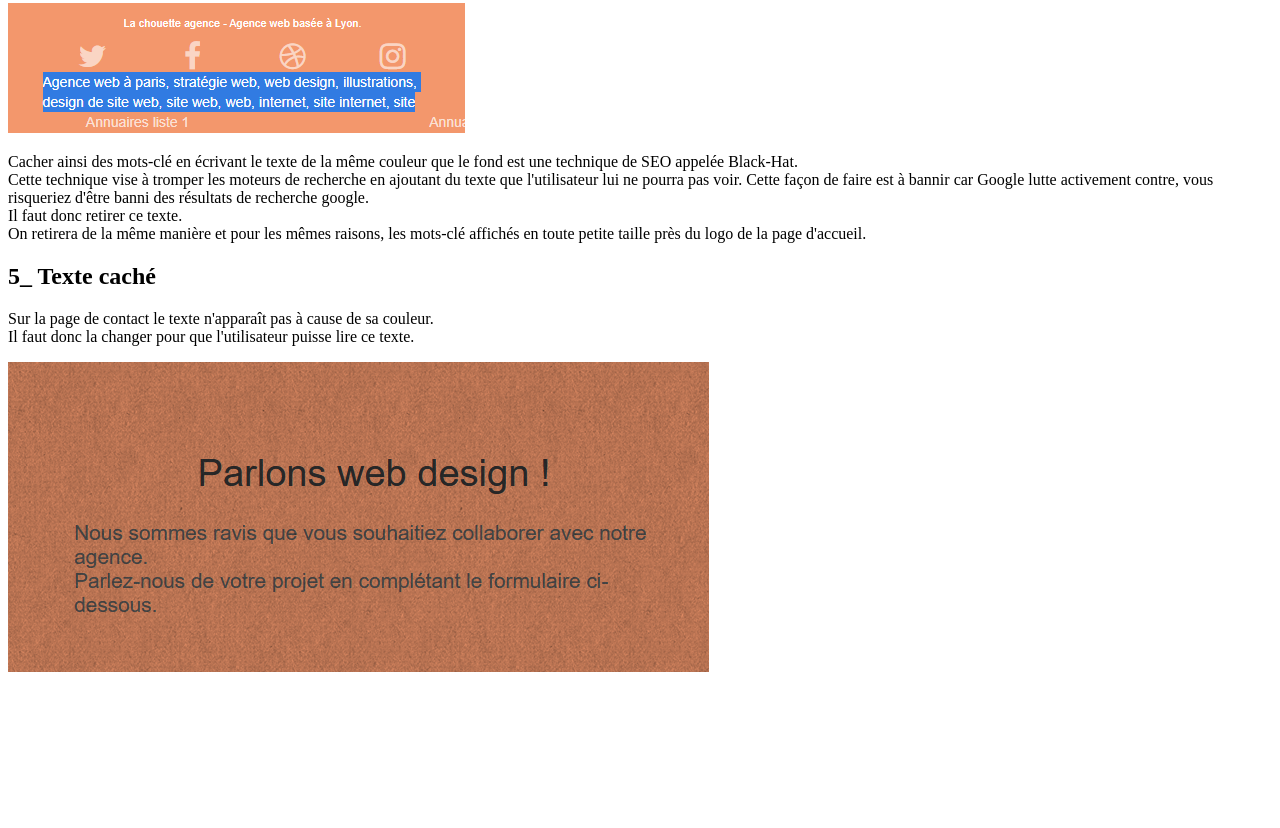
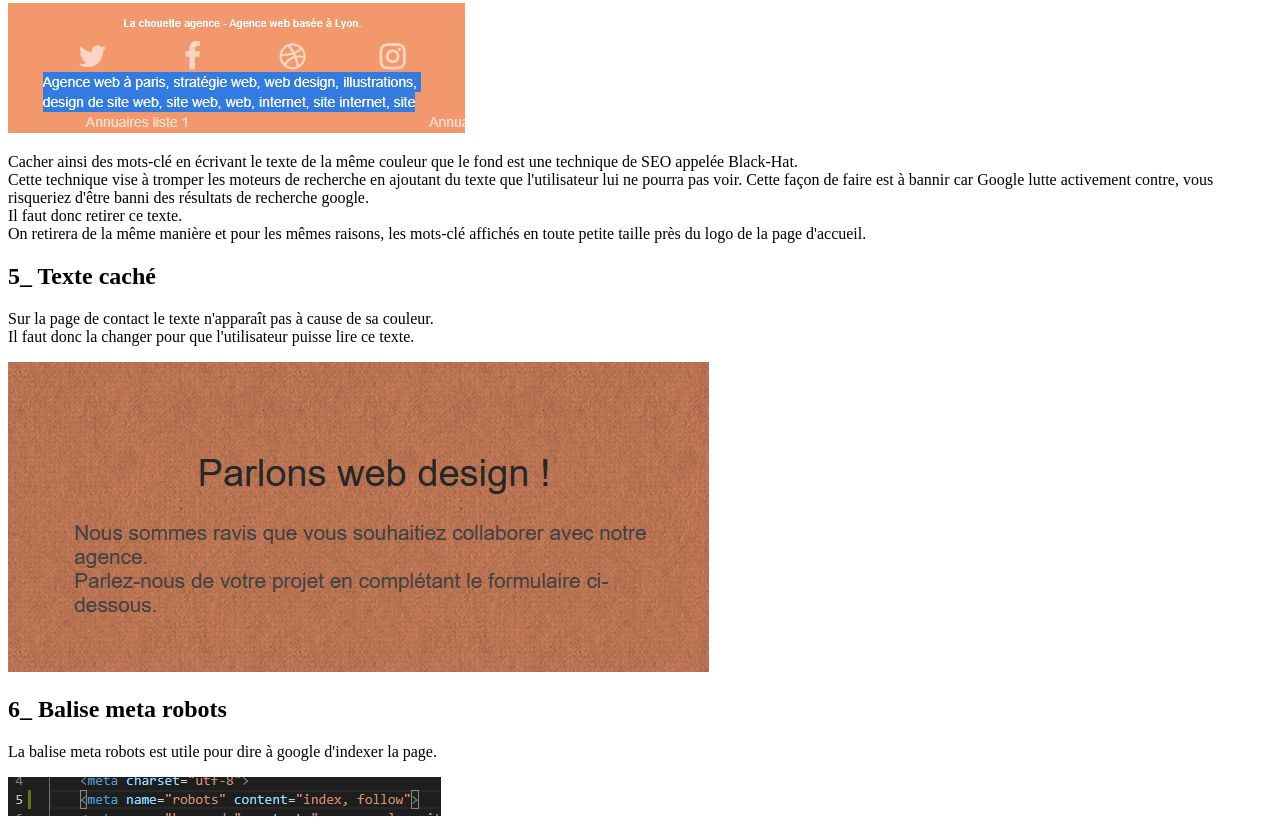
Before and after one commit to Aurelie1201/Rapport-optimisation, a plain HTML site: page index.html in a window 1280 px wide. Shown: the part 2184-3012 px from the top of the page. Before the commit the page ends 2868 px from the top, so only its background shows below. Drawn offline with Linux system fonts and the light colour scheme.

Commit message:
Balise meta robots

```diff
--- a/index.html
+++ b/index.html
@@ -107,6 +107,14 @@
 
     <img src="img/Text-cache.png" alt="Texte caché à cause de sa couleur proche de la couleur de fond"/>
 
+    <h2>6_ Balise meta robots</h2>
+
+    <p>
+        La balise meta robots est utile pour dire à google d'indexer la page.
+    </p>
+
+    <img src="img/Balise-robot.png" alt="la balise meta robots"/>
+
 
 
 </body>
```
